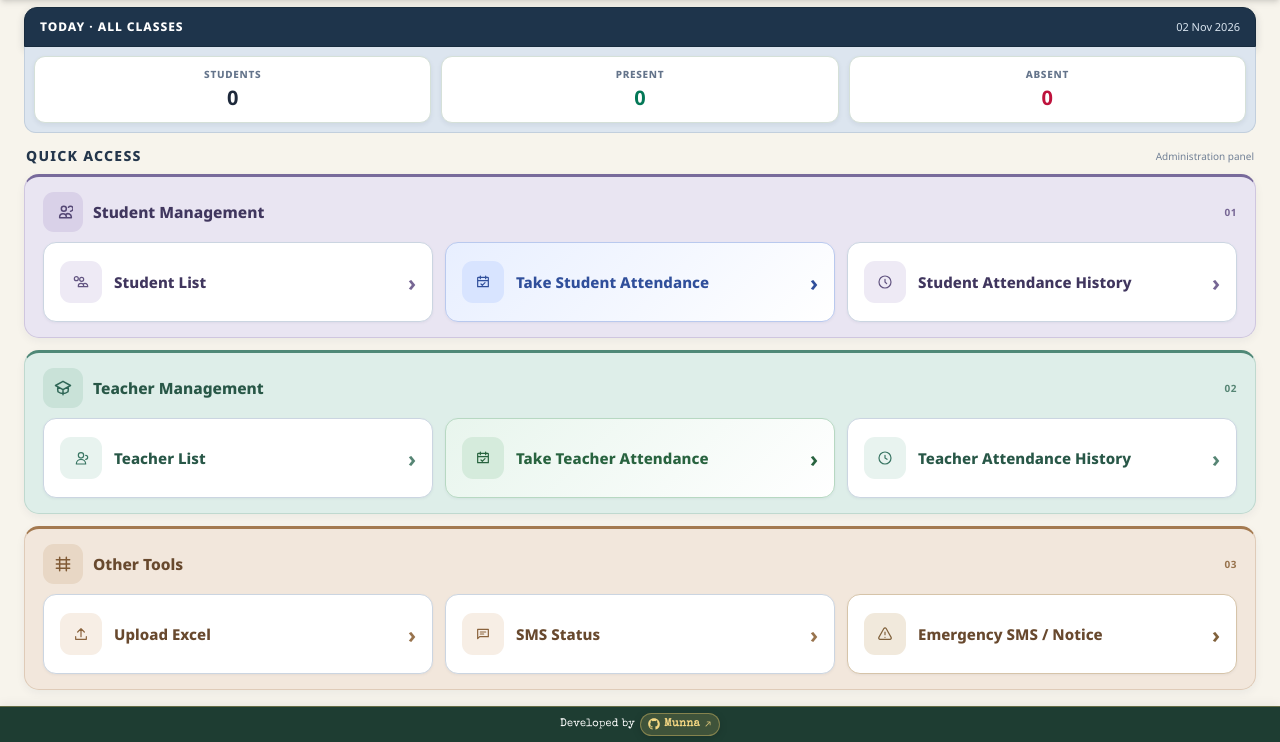
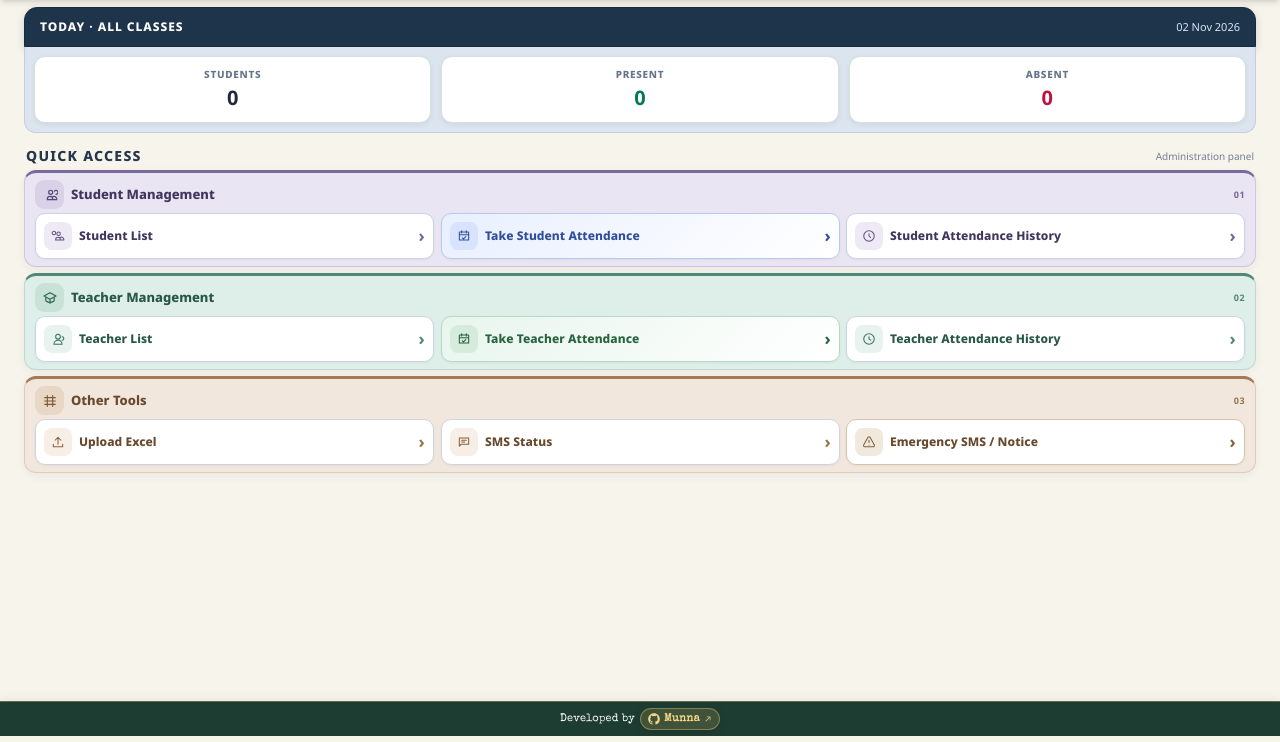
Before and after one commit to MMunna5/School-attendance, a Django app: page / in a window 1280 px wide. Shown: the part 64-806 px from the top of the page. Run offline with Django 5.2, Linux system fonts and the light colour scheme; the visitor is signed in with stand-in values (Sample User, id 1); data that the repository does not hold is empty; some libraries are stand-ins or nearby versions.

Commit message:
Compact dashboard management sections to fit one screen

```diff
--- a/attendance/templates/attendance/dashboard.html
+++ b/attendance/templates/attendance/dashboard.html
@@ -635,7 +635,35 @@
       .dash-link-title{font-size:14px!important}
     }
 
-</style>
+
+        /* Compact dashboard sections to keep Quick Access within one screen */
+    .dash-section{padding:8px 11px!important;margin-bottom:7px!important;border-radius:12px!important}
+    .dash-section-head{min-height:28px!important;margin-bottom:6px!important;gap:7px!important}
+    .dash-section-icon{width:29px!important;height:29px!important;border-radius:9px!important}
+    .dash-section-icon svg{width:16px!important;height:16px!important}
+    .dash-section-head h3{font-size:13px!important;line-height:1.2!important}
+    .dash-section-head>span:last-child{font-size:9px!important}
+    .dash-links{gap:7px!important}
+    .dash-link{min-height:50px!important;padding:7px 9px!important;gap:7px!important;border-radius:10px!important}
+    .dash-link-icon{width:28px!important;height:28px!important;border-radius:8px!important}
+    .dash-link-icon svg{width:14px!important;height:14px!important}
+    .dash-link-title{font-size:12px!important;line-height:1.22!important}
+    .dash-arrow{font-size:17px!important}
+    .quick-access-heading{margin-bottom:6px!important}
+    @media(max-width:767px){
+      .dash-section{padding:8px!important;margin-bottom:7px!important}
+      .dash-section-head{margin-bottom:5px!important}
+      .dash-section-icon{width:27px!important;height:27px!important}
+      .dash-link{min-height:48px!important;padding:6px 8px!important;gap:6px!important}
+      .dash-link-icon{width:26px!important;height:26px!important}
+      .dash-link-title{font-size:11.5px!important;line-height:1.2!important}
+    }
+    @media(max-height:820px) and (min-width:768px){
+      .dash-section{padding:7px 10px!important;margin-bottom:6px!important}
+      .dash-section-head{margin-bottom:4px!important}
+      .dash-link{min-height:46px!important;padding:6px 8px!important}
+    }
+  </style>
 
 {% if teacher %}
 <div class="mb-2 flex items-center justify-between gap-2">
```
